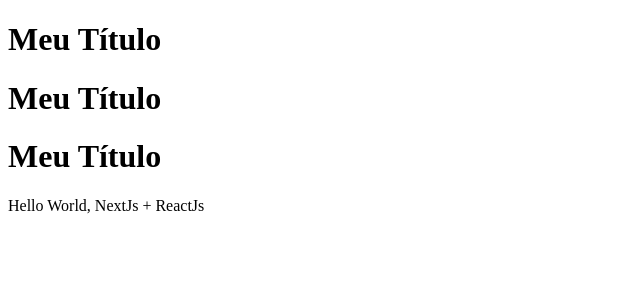
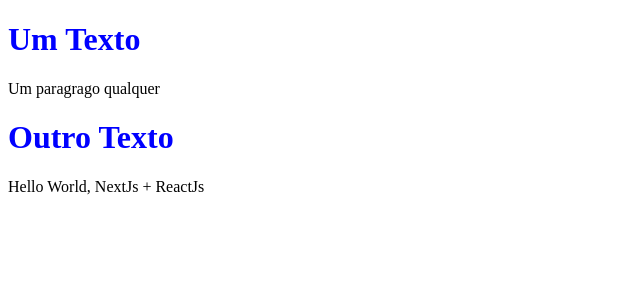
Before and after one commit to feDaher/reactjs_nextjs, a Next.js app: page / in a window 1280 px wide. Shown: the top 300 px of the page, without its empty margins (0-640 px from the left). Built offline with nearby package versions, Linux system fonts and the light colour scheme.

Commit message:
Estilizado title e usando children

```diff
--- a/pages/index.jsx
+++ b/pages/index.jsx
@@ -3,10 +3,10 @@
 function HomePage () {
   return (
     <div>
-      <Title />
-      <Title />
-      <Title />
-      Hello World, NextJs + ReactJs
+      <Title>Um Texto</Title>
+      <p>Um paragrago qualquer</p>
+      <Title>Outro Texto</Title>
+      <p>Hello World, NextJs + ReactJs</p>
     </div>
   )
 }
--- /dev/null
+++ b/src/componentes/title/Title.module.css
@@ -0,0 +1,3 @@
+.title{
+  color: blue
+}
--- a/src/componentes/title/title.jsx
+++ b/src/componentes/title/title.jsx
@@ -1,8 +1,10 @@
+import styles from "./Title.module.css"
 
-
-function Title (){
+function Title (props){
   return(
-    <h1>Meu Título</h1>
+    <h1 className={styles.title}>
+      {props.children}
+    </h1> //sempre usar {o nome da variavel que foi importado e a classe}
   )
 }
 
```
